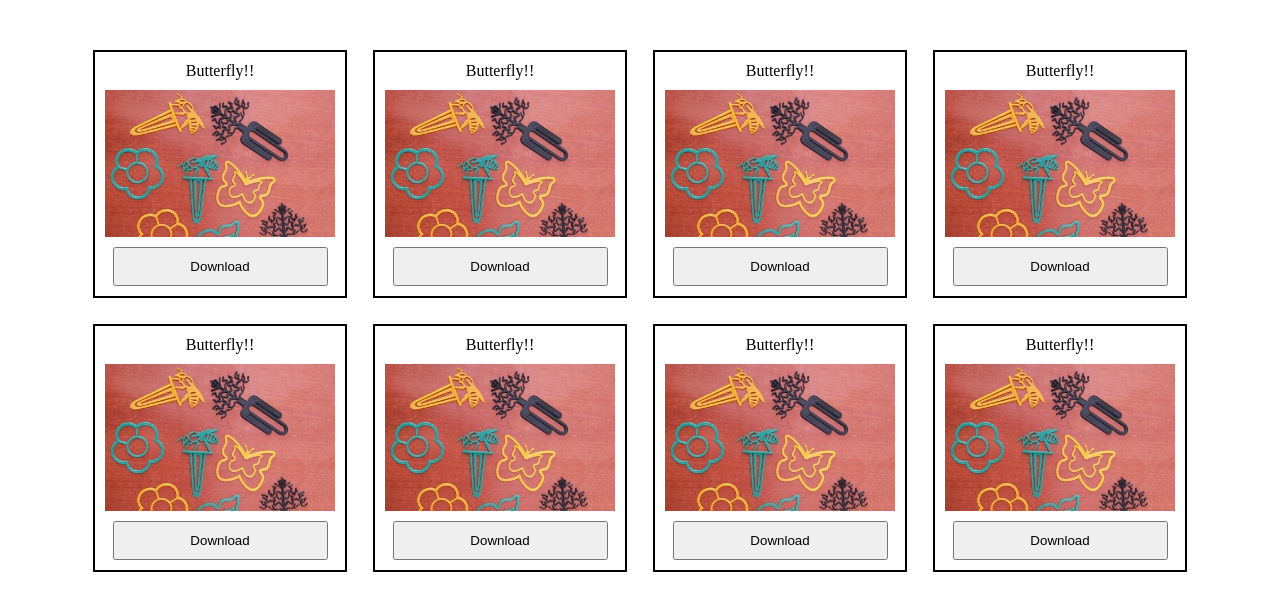
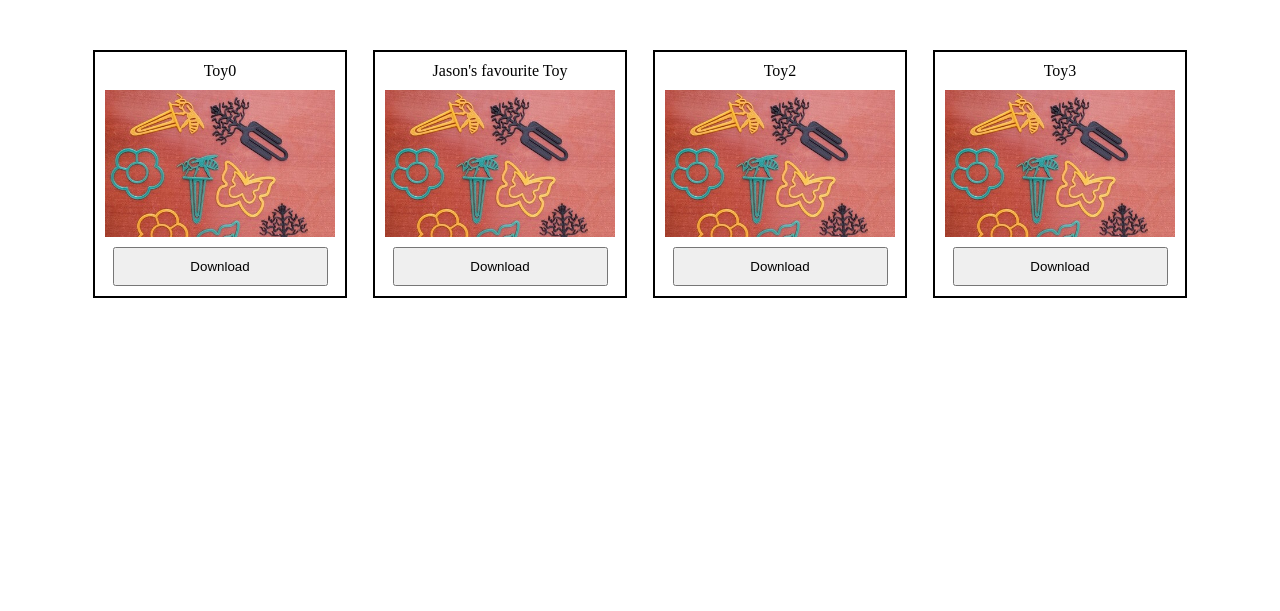
Before and after one commit to Vestineleila/3D-printing, a plain HTML site: page Website/index.html in a window 1280 px wide. Shown: the part 83-694 px from the top of the page. Drawn offline with Linux system fonts and the light colour scheme.

Commit message:
Adding javascript code to dynamically list products

```diff
--- a/Website/index.html
+++ b/Website/index.html
@@ -14,51 +14,44 @@
         </div>
 
         <div class="mainArea">
-            <div class="itemCardRow">
-                <div class="itemCard">
-                    <div class="itemCardTitle">Butterfly!!</div>
-                    <img class="itemCardThumbnail" src="images/SampleProductThumbnail.jpg">
-                    <button class="itemCardButton">Download</button>
-                </div>
-                <div class="itemCard">
-                    <div class="itemCardTitle">Butterfly!!</div>
-                    <img class="itemCardThumbnail" src="images/SampleProductThumbnail.jpg">
-                    <button class="itemCardButton">Download</button>
-                </div>
-                <div class="itemCard">
-                    <div class="itemCardTitle">Butterfly!!</div>
-                    <img class="itemCardThumbnail" src="images/SampleProductThumbnail.jpg">
-                    <button class="itemCardButton">Download</button>
-                </div>
-                <div class="itemCard">
-                    <div class="itemCardTitle">Butterfly!!</div>
-                    <img class="itemCardThumbnail" src="images/SampleProductThumbnail.jpg">
-                    <button class="itemCardButton">Download</button>
-                </div>
-            </div>
-
-            <div class="itemCardRow">
-                <div class="itemCard">
-                    <div class="itemCardTitle">Butterfly!!</div>
-                    <img class="itemCardThumbnail" src="images/SampleProductThumbnail.jpg">
-                    <button class="itemCardButton">Download</button>
-                </div>
-                <div class="itemCard">
-                    <div class="itemCardTitle">Butterfly!!</div>
-                    <img class="itemCardThumbnail" src="images/SampleProductThumbnail.jpg">
-                    <button class="itemCardButton">Download</button>
-                </div>
-                <div class="itemCard">
-                    <div class="itemCardTitle">Butterfly!!</div>
-                    <img class="itemCardThumbnail" src="images/SampleProductThumbnail.jpg">
-                    <button class="itemCardButton">Download</button>
-                </div>
-                <div class="itemCard">
-                    <div class="itemCardTitle">Butterfly!!</div>
-                    <img class="itemCardThumbnail" src="images/SampleProductThumbnail.jpg">
-                    <button class="itemCardButton">Download</button>
-                </div>
+            <div id="itemList" class="itemCardRow">
+                <!-- Items will be placed here by Javascript code -->
             </div>
         </div>
     </body>
+
+    <script>
+        let toys = [
+            {
+                name: "Toy0",
+                image: "images/SampleProductThumbnail.jpg",
+                starRating: 4.5,
+                downloadLink: "shfdjskhfkjsd"
+            },
+            {
+                name: "Jason's favourite Toy",
+                image: "images/SampleProductThumbnail.jpg",
+                starRating: 5,
+                downloadLink: "hdkjfhdskjhfdkjshfdjskhfkjsd2"
+            },
+            {
+                name: "Toy2",
+                image: "images/SampleProductThumbnail.jpg",
+                starRating: 3.5,
+                downloadLink: "hdkjfhdskjhfdkjshfdjskhfkjsd3"
+            },
+            {
+                name: "Toy3",
+                image: "images/SampleProductThumbnail.jpg",
+                starRating: 3.5,
+                downloadLink: "hdkjfhdskjhfdkjshfdjskhfkjsd3"
+            }
+        ];
+
+        let itemList = document.getElementById('itemList');
+
+        for (let toy of toys) {
+            itemList.innerHTML += '<div class="itemCard"><div class="itemCardTitle">' + toy.name + '</div><img class="itemCardThumbnail" src="' + toy.image + '"><button class="itemCardButton">Download</button></div>';
+        }
+    </script>
 </html>
```
